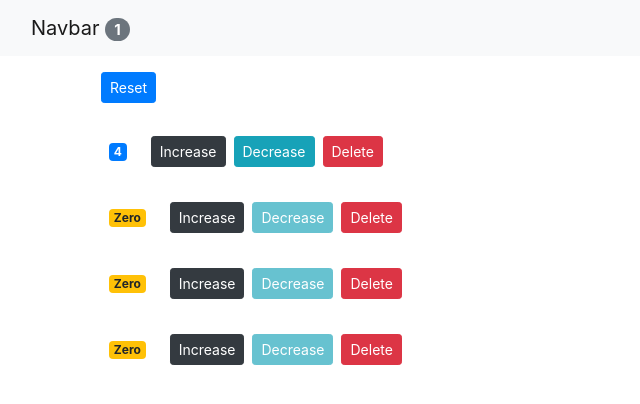
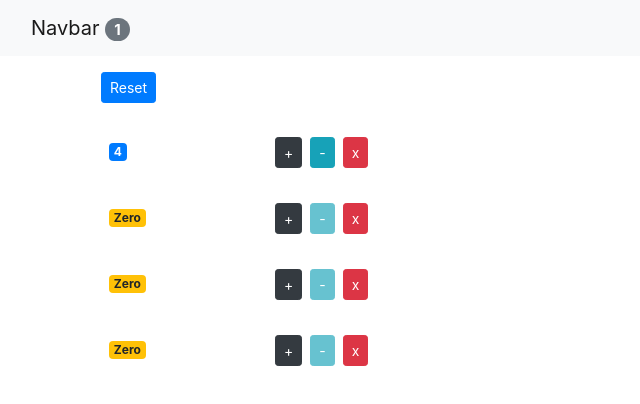
Before and after one commit to Xopper/vidly, a React (Create React App) app: page / in a window 1280 px wide. Shown: the top 404 px of the page, without its empty margins (0-640 px from the left). Built offline with nearby package versions, Linux system fonts and the light colour scheme.

Commit message:
add grid to the design

```diff
--- a/src/components/counter.jsx
+++ b/src/components/counter.jsx
@@ -6,8 +6,7 @@ const getBadgeClass = counter => {
 	return bClass;
 };
 
-const formatCount = counter => {
-	const { value: count } = counter;
+const formatCount = ({ value: count }) => {
 	return count === 0 ? "Zero" : count;
 };
 
@@ -15,23 +14,42 @@ const Counter = props => {
 	const { counter, onIncrement, onDecrement, onDelete } = props;
 	return (
 		<>
+			<div className="row">
+				<div className="col-2">
 					<span className={getBadgeClass(counter)}>
 						{formatCount(counter)}
 					</span>
-			<button className="btn btn-dark btn-sm" onClick={onIncrement}>
-				Increase
+				</div>
+				<div className="col">
+					<div
+						style={{
+							height: "100%",
+							display: "flex",
+							alignItems: "center"
+						}}
+					>
+						<button
+							className="btn btn-dark btn-sm"
+							onClick={onIncrement}
+						>
+							+
 						</button>
 						<button
 							className="btn btn-info btn-sm ml-2"
 							onClick={onDecrement}
 							disabled={counter.value === 0}
 						>
-				Decrease
+							-
 						</button>
-			<button className="btn btn-danger btn-sm ml-2" onClick={onDelete}>
-				Delete
+						<button
+							className="btn btn-danger btn-sm ml-2"
+							onClick={onDelete}
+						>
+							x
 						</button>
-			<br></br>
+					</div>
+				</div>
+			</div>
 		</>
 	);
 };
```
Also changed, not shown: 1 other file (tests, documents, lock files or other folders). Lines whose indentation alone changed are shown as unchanged.
